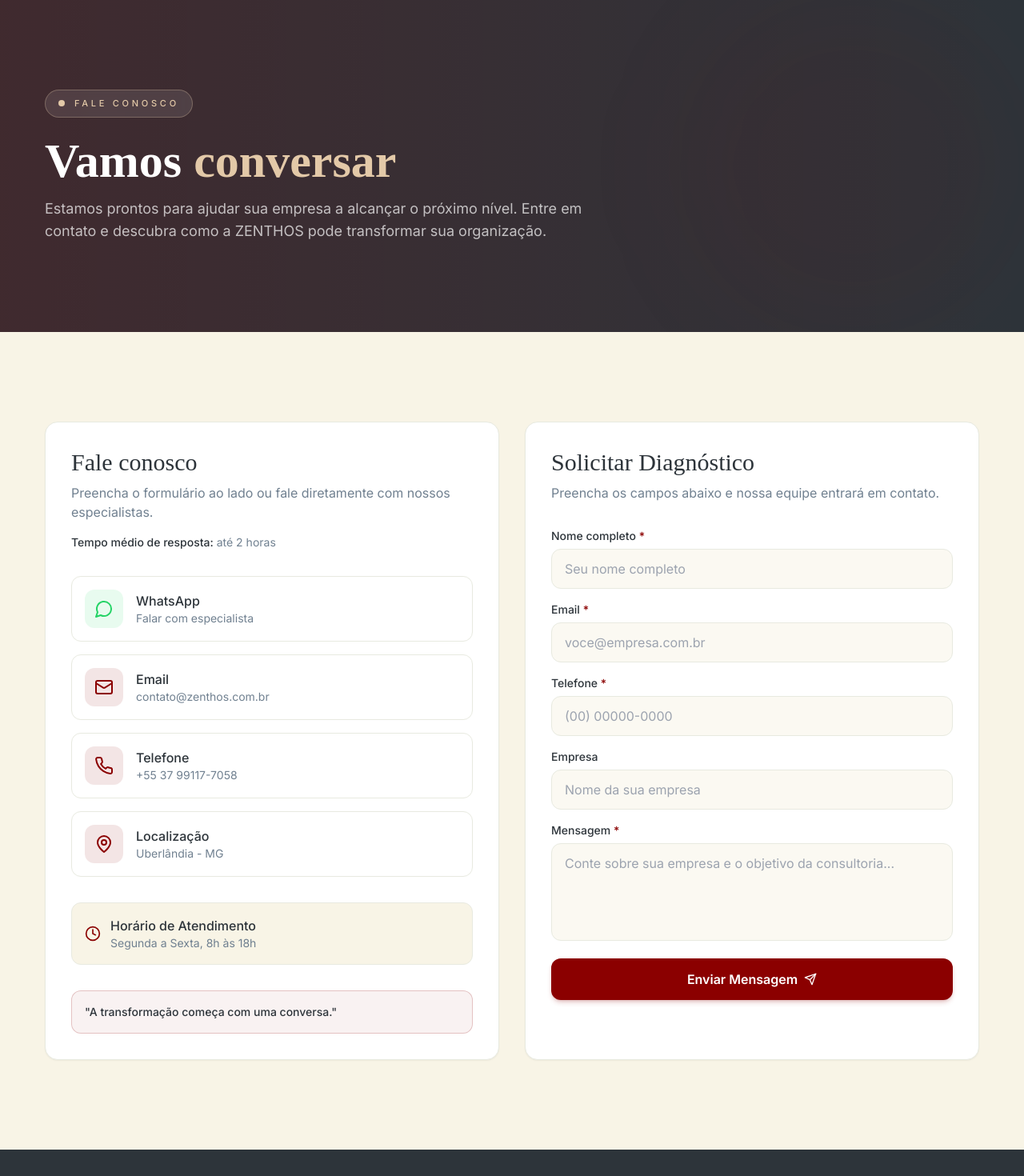
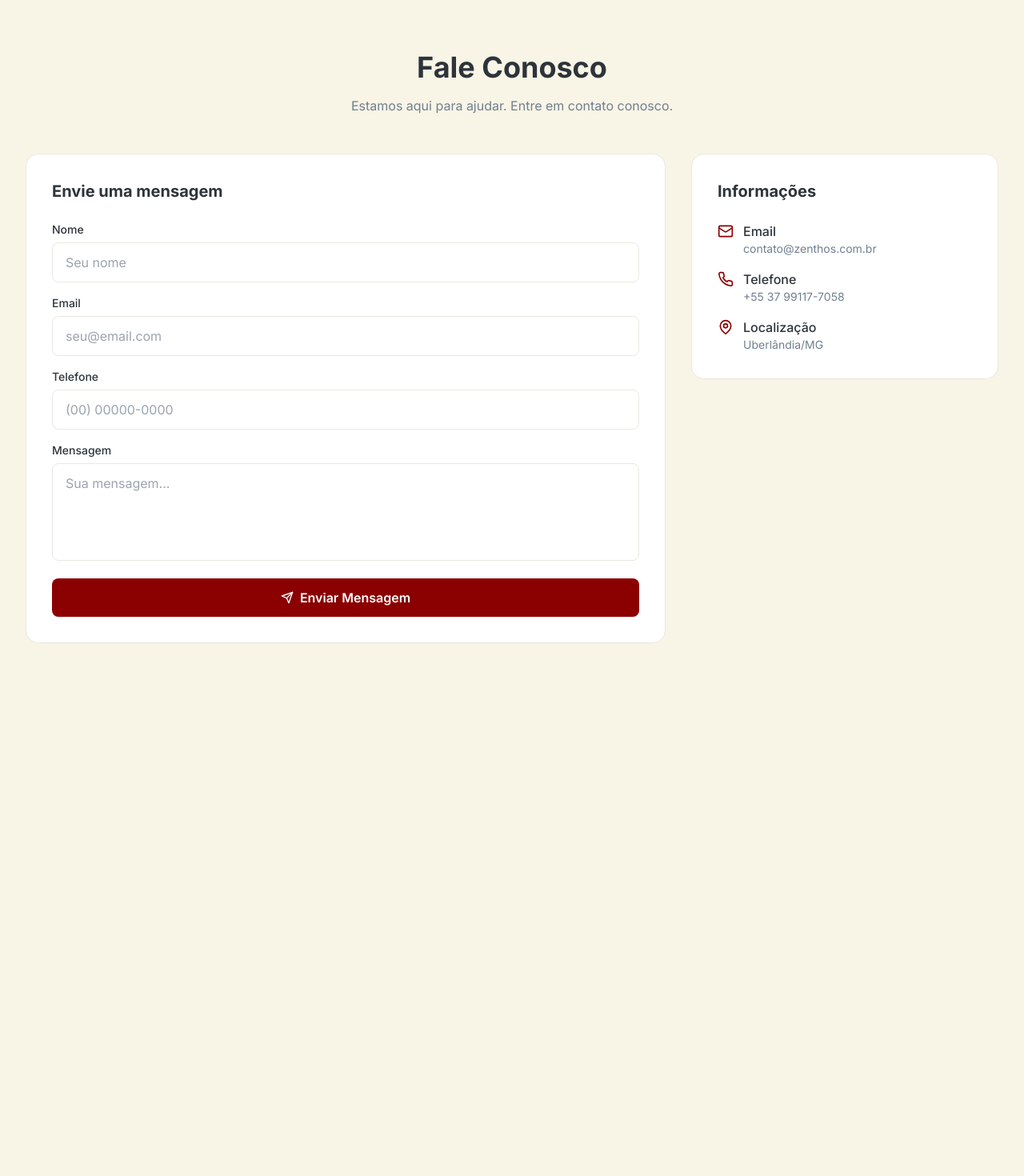
Before and after one commit to trivoroficial/consult_recruit, a Next.js app: page /contato in a window 1280 px wide. Shown: the top 1470 px of the page at 80% size. After the commit the page ends 868 px from the top, so only its background shows below. Built offline with nearby package versions, Linux system fonts and the light colour scheme.

Commit message:
Update page.tsx

```diff
--- a/src/app/(public)/contato/page.tsx
+++ b/src/app/(public)/contato/page.tsx
@@ -1,315 +1,129 @@
 'use client'
 
 import { useState } from 'react'
-import { motion } from 'framer-motion'
-import Link from 'next/link'
-import {
-  Mail,
-  Phone,
-  MapPin,
-  ArrowRight,
-  Send,
-  MessageCircle,
-  Clock,
-  Building2,
-  Users,
-  CheckCircle
-} from 'lucide-react'
+import { Mail, Phone, MapPin, Send } from 'lucide-react'
 
-const fadeUp = {
-  hidden: { opacity: 0, y: 28 },
-  visible: { opacity: 1, y: 0 },
-}
-
-export default function Contato() {
-  const [formState, setFormState] = useState({
-    nome: '',
-    email: '',
-    telefone: '',
-    empresa: '',
-    mensagem: ''
-  })
-  const [formStatus, setFormStatus] = useState<'idle' | 'sending' | 'success'>('idle')
+export default function ContatoPage() {
+  const [form, setForm] = useState({ nome: '', email: '', telefone: '', mensagem: '' })
+  const [status, setStatus] = useState<'idle' | 'sending' | 'success'>('idle')
 
   const handleSubmit = (e: React.FormEvent) => {
     e.preventDefault()
-    setFormStatus('sending')
+    setStatus('sending')
     setTimeout(() => {
-      setFormStatus('success')
-      setFormState({ nome: '', email: '', telefone: '', empresa: '', mensagem: '' })
-      setTimeout(() => setFormStatus('idle'), 4000)
+      setStatus('success')
+      setForm({ nome: '', email: '', telefone: '', mensagem: '' })
+      setTimeout(() => setStatus('idle'), 3000)
     }, 1500)
   }
 
   return (
-    <div className="min-h-screen bg-[#F8F4E6]">
+    <div className="min-h-screen bg-[#F8F4E6] py-16">
+      <div className="max-w-7xl mx-auto px-4 sm:px-6 lg:px-8">
+        <h1 className="text-4xl font-bold text-[#2D343A] text-center mb-4">Fale Conosco</h1>
+        <p className="text-center text-[#708090] max-w-2xl mx-auto mb-12">
+          Estamos aqui para ajudar. Entre em contato conosco.
+        </p>
 
-      {/* ===== HERO ===== */}
-      <section className="relative py-20 md:py-28 bg-[#2D343A] overflow-hidden">
-        <div className="absolute inset-0 bg-gradient-to-r from-[#8B0000]/20 to-transparent"></div>
-        <div className="absolute top-0 right-0 w-1/3 h-full bg-[#8B0000]/5 rounded-full blur-3xl"></div>
-        <div className="container mx-auto px-4 relative z-10">
-          <div className="max-w-3xl">
-            <motion.div
-              className="inline-flex items-center gap-3 px-4 py-2 text-[11px] tracking-[0.34em] text-[#E3C9A8] uppercase font-medium border border-[#E3C9A8]/30 rounded-full bg-white/10 backdrop-blur-sm"
-              initial={{ opacity: 0, y: 18 }}
-              animate={{ opacity: 1, y: 0 }}
-              transition={{ duration: 0.7 }}
+        <div className="grid grid-cols-1 lg:grid-cols-3 gap-8">
+          <div className="lg:col-span-2">
+            <div className="bg-white rounded-2xl p-8 border border-[#E8EAE0]">
+              <h2 className="text-xl font-bold text-[#2D343A] mb-6">Envie uma mensagem</h2>
+              <form onSubmit={handleSubmit} className="space-y-4">
+                <div>
+                  <label className="block text-sm font-medium text-[#2D343A] mb-1.5">Nome</label>
+                  <input
+                    type="text"
+                    required
+                    className="w-full px-4 py-3 border border-[#E8EAE0] rounded-lg focus:outline-none focus:ring-2 focus:ring-[#8B0000] transition"
+                    value={form.nome}
+                    onChange={(e) => setForm({...form, nome: e.target.value})}
+                    placeholder="Seu nome"
+                  />
+                </div>
+                <div>
+                  <label className="block text-sm font-medium text-[#2D343A] mb-1.5">Email</label>
+                  <input
+                    type="email"
+                    required
+                    className="w-full px-4 py-3 border border-[#E8EAE0] rounded-lg focus:outline-none focus:ring-2 focus:ring-[#8B0000] transition"
+                    value={form.email}
+                    onChange={(e) => setForm({...form, email: e.target.value})}
+                    placeholder="seu@email.com"
+                  />
+                </div>
+                <div>
+                  <label className="block text-sm font-medium text-[#2D343A] mb-1.5">Telefone</label>
+                  <input
+                    type="tel"
+                    className="w-full px-4 py-3 border border-[#E8EAE0] rounded-lg focus:outline-none focus:ring-2 focus:ring-[#8B0000] transition"
+                    value={form.telefone}
+                    onChange={(e) => setForm({...form, telefone: e.target.value})}
+                    placeholder="(00) 00000-0000"
+                  />
+                </div>
+                <div>
+                  <label className="block text-sm font-medium text-[#2D343A] mb-1.5">Mensagem</label>
+                  <textarea
+                    rows={4}
+                    required
+                    className="w-full px-4 py-3 border border-[#E8EAE0] rounded-lg focus:outline-none focus:ring-2 focus:ring-[#8B0000] transition resize-none"
+                    value={form.mensagem}
+                    onChange={(e) => setForm({...form, mensagem: e.target.value})}
+                    placeholder="Sua mensagem..."
+                  />
+                </div>
+                <button
+                  type="submit"
+                  disabled={status === 'sending'}
+                  className="w-full py-3 bg-[#8B0000] text-white rounded-lg hover:bg-[#700000] transition font-semibold flex items-center justify-center gap-2 disabled:opacity-50"
                 >
-              <span className="h-2 w-2 rounded-full bg-[#E3C9A8]" />
-              Fale Conosco
-            </motion.div>
-            <motion.h1
-              className="mt-6 font-serif text-4xl md:text-5xl lg:text-6xl font-bold text-white leading-tight"
-              initial={{ opacity: 0, y: 22 }}
-              animate={{ opacity: 1, y: 0 }}
-              transition={{ delay: 0.1, duration: 0.8 }}
-            >
-              Vamos <span className="text-[#E3C9A8]">conversar</span>
-            </motion.h1>
-            <motion.p
-              className="mt-4 text-lg text-white/70 max-w-2xl"
-              initial={{ opacity: 0, y: 24 }}
-              animate={{ opacity: 1, y: 0 }}
-              transition={{ delay: 0.2, duration: 0.85 }}
-            >
-              Estamos prontos para ajudar sua empresa a alcançar o próximo nível.
-              Entre em contato e descubra como a ZENTHOS pode transformar sua organização.
-            </motion.p>
+                  {status === 'sending' ? 'Enviando...' : (
+                    <>
+                      <Send className="h-4 w-4" />
+                      Enviar Mensagem
+                    </>
+                  )}
+                </button>
+                {status === 'success' && (
+                  <div className="p-3 bg-green-50 border border-green-200 rounded-lg text-green-700 text-sm text-center">
+                    ✅ Mensagem enviada com sucesso!
+                  </div>
+                )}
+              </form>
             </div>
           </div>
-      </section>
 
-      {/* ===== CONTATO ===== */}
-      <section className="py-20 md:py-28">
-        <div className="container mx-auto px-4">
-          <div className="grid gap-8 lg:grid-cols-2">
-
-            {/* ===== INFORMAÇÕES ===== */}
-            <motion.div
-              className="bg-white rounded-2xl shadow-sm border border-[#E8EAE0] p-8"
-              initial="hidden"
-              whileInView="visible"
-              viewport={{ once: true, amount: 0.3 }}
-              variants={fadeUp}
-            >
-              <h2 className="font-serif text-3xl text-[#2D343A]">Fale conosco</h2>
-              <p className="mt-2 text-[#708090]">
-                Preencha o formulário ao lado ou fale diretamente com nossos especialistas.
-              </p>
-              <p className="mt-4 text-sm text-[#708090]">
-                <span className="font-medium text-[#2D343A]">Tempo médio de resposta:</span> até 2 horas
-              </p>
-
-              <div className="mt-8 space-y-4">
-                {/* WhatsApp */}
-                <a
-                  href="https://wa.me/5537991177058?text=Olá! Gostaria de conhecer as soluções da ZENTHOS."
-                  target="_blank"
-                  rel="noopener noreferrer"
-                  className="group flex items-center gap-4 p-4 border border-[#E8EAE0] rounded-xl hover:border-[#8B0000] hover:bg-[#F8F4E6] transition-all duration-300"
-                >
-                  <div className="flex items-center justify-center w-12 h-12 bg-[#25D366]/10 rounded-xl text-[#25D366] group-hover:bg-[#25D366] group-hover:text-white transition-all duration-300">
-                    <MessageCircle className="h-6 w-6" />
-                  </div>
           <div>
-                    <p className="font-medium text-[#2D343A]">WhatsApp</p>
-                    <p className="text-sm text-[#708090]">Falar com especialista</p>
-                  </div>
-                </a>
-
-                {/* Email */}
-                <a
-                  href="mailto:contato@zenthos.com.br"
-                  className="group flex items-center gap-4 p-4 border border-[#E8EAE0] rounded-xl hover:border-[#8B0000] hover:bg-[#F8F4E6] transition-all duration-300"
-                >
-                  <div className="flex items-center justify-center w-12 h-12 bg-[#8B0000]/10 rounded-xl text-[#8B0000] group-hover:bg-[#8B0000] group-hover:text-white transition-all duration-300">
-                    <Mail className="h-6 w-6" />
-                  </div>
+            <div className="bg-white rounded-2xl p-8 border border-[#E8EAE0]">
+              <h2 className="text-xl font-bold text-[#2D343A] mb-6">Informações</h2>
+              <div className="space-y-4">
+                <div className="flex items-start gap-3">
+                  <Mail className="h-5 w-5 text-[#8B0000] mt-0.5" />
                   <div>
                     <p className="font-medium text-[#2D343A]">Email</p>
                     <p className="text-sm text-[#708090]">contato@zenthos.com.br</p>
                   </div>
-                </a>
-
-                {/* Telefone */}
-                <div className="group flex items-center gap-4 p-4 border border-[#E8EAE0] rounded-xl hover:border-[#8B0000] hover:bg-[#F8F4E6] transition-all duration-300">
-                  <div className="flex items-center justify-center w-12 h-12 bg-[#8B0000]/10 rounded-xl text-[#8B0000] group-hover:bg-[#8B0000] group-hover:text-white transition-all duration-300">
-                    <Phone className="h-6 w-6" />
                 </div>
+                <div className="flex items-start gap-3">
+                  <Phone className="h-5 w-5 text-[#8B0000] mt-0.5" />
                   <div>
                     <p className="font-medium text-[#2D343A]">Telefone</p>
                     <p className="text-sm text-[#708090]">+55 37 99117-7058</p>
                   </div>
                 </div>
-
-                {/* Localização */}
-                <div className="group flex items-center gap-4 p-4 border border-[#E8EAE0] rounded-xl hover:border-[#8B0000] hover:bg-[#F8F4E6] transition-all duration-300">
-                  <div className="flex items-center justify-center w-12 h-12 bg-[#8B0000]/10 rounded-xl text-[#8B0000] group-hover:bg-[#8B0000] group-hover:text-white transition-all duration-300">
-                    <MapPin className="h-6 w-6" />
-                  </div>
+                <div className="flex items-start gap-3">
+                  <MapPin className="h-5 w-5 text-[#8B0000] mt-0.5" />
                   <div>
                     <p className="font-medium text-[#2D343A]">Localização</p>
-                    <p className="text-sm text-[#708090]">Uberlândia - MG</p>
+                    <p className="text-sm text-[#708090]">Uberlândia/MG</p>
                   </div>
                 </div>
               </div>
-
-              {/* Horário */}
-              <div className="mt-8 p-4 bg-[#F8F4E6] rounded-xl border border-[#E8EAE0]">
-                <div className="flex items-center gap-3">
-                  <Clock className="h-5 w-5 text-[#8B0000]" />
-                  <div>
-                    <p className="font-medium text-[#2D343A]">Horário de Atendimento</p>
-                    <p className="text-sm text-[#708090]">Segunda a Sexta, 8h às 18h</p>
             </div>
           </div>
         </div>
-
-              {/* Confiança */}
-              <div className="mt-8 p-4 bg-[#8B0000]/5 border border-[#8B0000]/20 rounded-xl">
-                <p className="text-sm text-[#2D343A] font-medium">
-                  "A transformação começa com uma conversa."
-                </p>
       </div>
-            </motion.div>
-
-            {/* ===== FORMULÁRIO ===== */}
-            <motion.div
-              className="bg-white rounded-2xl shadow-sm border border-[#E8EAE0] p-8"
-              initial="hidden"
-              whileInView="visible"
-              viewport={{ once: true, amount: 0.3 }}
-              variants={fadeUp}
-            >
-              <h2 className="font-serif text-3xl text-[#2D343A]">Solicitar Diagnóstico</h2>
-              <p className="mt-2 text-[#708090]">
-                Preencha os campos abaixo e nossa equipe entrará em contato.
-              </p>
-
-              <form className="mt-8 space-y-4" onSubmit={handleSubmit}>
-                <div>
-                  <label className="block text-sm font-medium text-[#2D343A] mb-1.5">
-                    Nome completo <span className="text-[#8B0000]">*</span>
-                  </label>
-                  <input
-                    type="text"
-                    required
-                    className="w-full px-4 py-3 border border-[#E8EAE0] rounded-xl focus:outline-none focus:ring-2 focus:ring-[#8B0000] focus:border-transparent transition-all duration-200 bg-[#F8F4E6]/50"
-                    value={formState.nome}
-                    onChange={(e) => setFormState({...formState, nome: e.target.value})}
-                    placeholder="Seu nome completo"
-                  />
-                </div>
-
-                <div>
-                  <label className="block text-sm font-medium text-[#2D343A] mb-1.5">
-                    Email <span className="text-[#8B0000]">*</span>
-                  </label>
-                  <input
-                    type="email"
-                    required
-                    className="w-full px-4 py-3 border border-[#E8EAE0] rounded-xl focus:outline-none focus:ring-2 focus:ring-[#8B0000] focus:border-transparent transition-all duration-200 bg-[#F8F4E6]/50"
-                    value={formState.email}
-                    onChange={(e) => setFormState({...formState, email: e.target.value})}
-                    placeholder="voce@empresa.com.br"
-                  />
-                </div>
-
-                <div>
-                  <label className="block text-sm font-medium text-[#2D343A] mb-1.5">
-                    Telefone <span className="text-[#8B0000]">*</span>
-                  </label>
-                  <input
-                    type="tel"
-                    required
-                    className="w-full px-4 py-3 border border-[#E8EAE0] rounded-xl focus:outline-none focus:ring-2 focus:ring-[#8B0000] focus:border-transparent transition-all duration-200 bg-[#F8F4E6]/50"
-                    value={formState.telefone}
-                    onChange={(e) => setFormState({...formState, telefone: e.target.value})}
-                    placeholder="(00) 00000-0000"
-                  />
-                </div>
-
-                <div>
-                  <label className="block text-sm font-medium text-[#2D343A] mb-1.5">
-                    Empresa
-                  </label>
-                  <input
-                    type="text"
-                    className="w-full px-4 py-3 border border-[#E8EAE0] rounded-xl focus:outline-none focus:ring-2 focus:ring-[#8B0000] focus:border-transparent transition-all duration-200 bg-[#F8F4E6]/50"
-                    value={formState.empresa}
-                    onChange={(e) => setFormState({...formState, empresa: e.target.value})}
-                    placeholder="Nome da sua empresa"
-                  />
-                </div>
-
-                <div>
-                  <label className="block text-sm font-medium text-[#2D343A] mb-1.5">
-                    Mensagem <span className="text-[#8B0000]">*</span>
-                  </label>
-                  <textarea
-                    required
-                    rows={4}
-                    className="w-full px-4 py-3 border border-[#E8EAE0] rounded-xl focus:outline-none focus:ring-2 focus:ring-[#8B0000] focus:border-transparent transition-all duration-200 bg-[#F8F4E6]/50 resize-none"
-                    value={formState.mensagem}
-                    onChange={(e) => setFormState({...formState, mensagem: e.target.value})}
-                    placeholder="Conte sobre sua empresa e o objetivo da consultoria..."
-                  />
-                </div>
-
-                <button
-                  type="submit"
-                  disabled={formStatus === 'sending'}
-                  className="w-full py-3.5 bg-[#8B0000] hover:bg-[#700000] text-white font-semibold rounded-xl transition-all duration-300 shadow-md shadow-[#8B0000]/20 hover:shadow-lg hover:-translate-y-0.5 flex items-center justify-center gap-2 disabled:opacity-50 disabled:cursor-not-allowed"
-                >
-                  {formStatus === 'sending' ? (
-                    'Enviando...'
-                  ) : formStatus === 'success' ? (
-                    <>
-                      <CheckCircle className="h-5 w-5" />
-                      Mensagem enviada!
-                    </>
-                  ) : (
-                    <>
-                      Enviar Mensagem
-                      <Send className="h-4 w-4" />
-                    </>
-                  )}
-                </button>
-              </form>
-            </motion.div>
-
-          </div>
-        </div>
-      </section>
-
-      {/* ===== CTA ===== */}
-      <section className="py-16 md:py-20 bg-[#2D343A]">
-        <div className="container mx-auto px-4 text-center">
-          <h2 className="font-serif text-3xl md:text-4xl text-white">
-            Sua empresa pronta para a transformação?
-          </h2>
-          <p className="mt-4 text-[#A1A8AE] max-w-2xl mx-auto">
-            O momento de agir é agora. Cada decisão adiada é uma oportunidade que passa.
-          </p>
-          <div className="mt-8 flex flex-col justify-center gap-3 sm:flex-row">
-            <Link href="/cadastro">
-              <button className="px-8 py-4 text-sm font-semibold text-[#2D343A] bg-[#E3C9A8] rounded-lg hover:bg-[#D4B894] transition-all duration-300 shadow-lg hover:shadow-xl hover:-translate-y-1 flex items-center justify-center gap-2">
-                Solicitar Diagnóstico
-                <ArrowRight className="h-5 w-5" />
-              </button>
-            </Link>
-            <a
-              href="https://wa.me/5537991177058?text=Olá! Gostaria de conhecer as soluções da ZENTHOS."
-              target="_blank"
-              rel="noopener noreferrer"
-              className="px-8 py-4 text-sm font-semibold text-white border-2 border-white/40 rounded-lg hover:bg-white hover:text-[#2D343A] hover:border-white transition-all duration-300"
-            >
-              Falar com Especialista
-            </a>
-          </div>
-        </div>
-      </section>
     </div>
   )
 }
```
Lines whose indentation alone changed are shown as unchanged.
